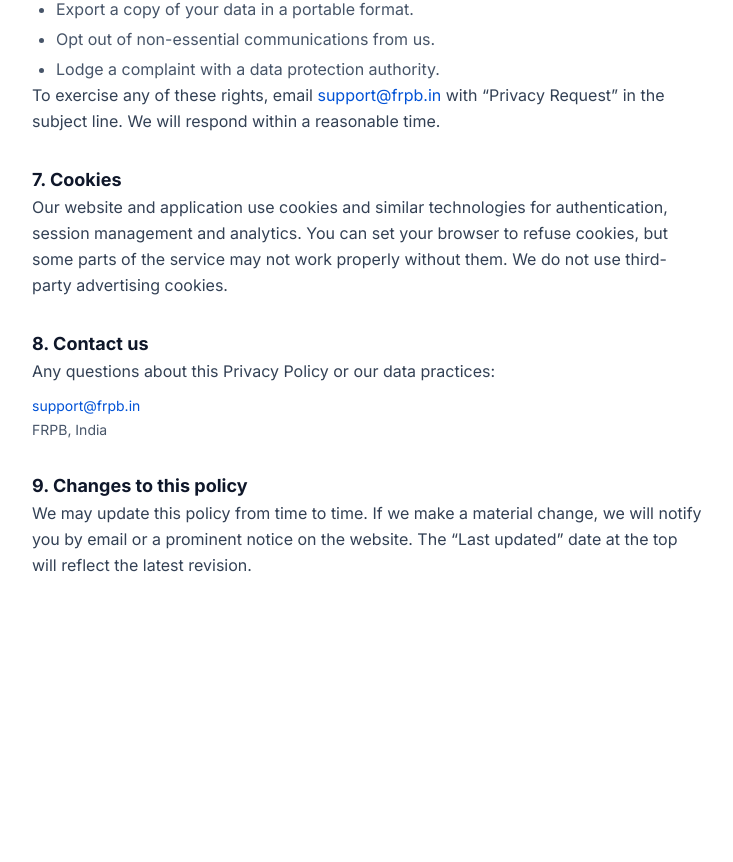
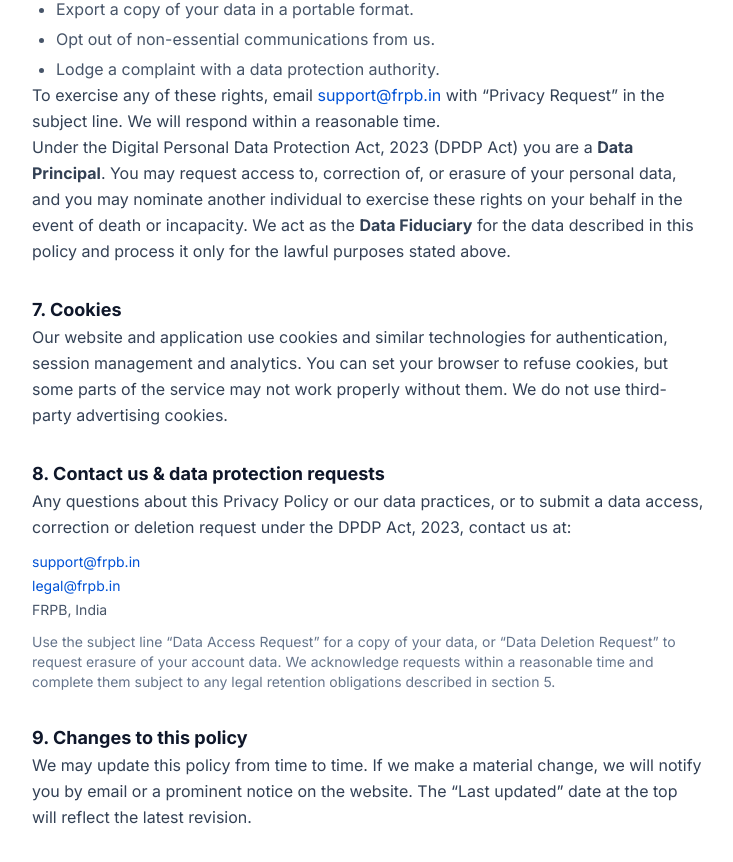
Before and after one commit to Zapcart/FRPB, a Next.js app in the folder apps/web/: page /privacy in a window 1280 px wide. Shown: the part 1873-2735 px from the top of the page, without its empty margins (272-1005 px from the left). Before the commit the page ends 2531 px from the top, so only its background shows below. Built offline with nearby package versions, Linux system fonts and the light colour scheme; no server answers.

Commit message:
legal: add footer disclaimer, privacy contact, and update release asset links

```diff
--- a/apps/web/src/app/downloads/page.tsx
+++ b/apps/web/src/app/downloads/page.tsx
@@ -17,6 +17,11 @@ import {
   SMARTSCREEN_NOTICE,
   resolveInstallerUrl,
 } from "@/config/download";
+import {
+  LEGAL_DISCLAIMER,
+  SUPPORT_EMAIL,
+  mailtoHref,
+} from "@/config/legal";
 
 export const metadata = pageMetadata({
   title: "Download FRPB for Windows 10/11",
@@ -202,17 +207,29 @@ export default function DownloadsPage() {
 
       {/* ================= FOOTER ================= */}
       <footer className="border-t border-slate-200 bg-white">
-        <div className="mx-auto flex max-w-5xl flex-col items-center justify-between gap-3 px-6 py-6 sm:flex-row">
+        <div className="mx-auto max-w-5xl px-6 py-6">
+          {/* DPDP / legal disclaimer — small print, kept visually subtle. */}
+          <p className="text-xs leading-relaxed text-slate-400">
+            {LEGAL_DISCLAIMER}
+          </p>
+          <div className="mt-4 flex flex-col items-center justify-between gap-3 sm:flex-row">
             <p className="text-xs text-slate-400">
               © {new Date().getFullYear()} FRPB. All rights reserved.
             </p>
-          <div className="flex items-center gap-4 text-xs text-slate-500">
+            <div className="flex flex-wrap items-center justify-center gap-x-4 gap-y-2 text-xs text-slate-500">
               <Link href="/" className="transition hover:text-slate-900">
                 Home
               </Link>
               <Link href="/pricing" className="transition hover:text-slate-900">
                 Pricing
               </Link>
+              <a
+                href={mailtoHref(SUPPORT_EMAIL)}
+                className="transition hover:text-slate-900"
+              >
+                {SUPPORT_EMAIL}
+              </a>
+            </div>
           </div>
         </div>
       </footer>
--- a/apps/web/src/app/page.tsx
+++ b/apps/web/src/app/page.tsx
@@ -35,6 +35,12 @@ import {
 } from "lucide-react";
 import { PLANS } from "@frpb/shared";
 import { resolveInstallerUrl } from "@/config/download";
+import {
+  LEGAL_DISCLAIMER,
+  LEGAL_EMAIL,
+  SUPPORT_EMAIL,
+  mailtoHref,
+} from "@/config/legal";
 import SmoothScrollLink from "@/components/smooth-scroll-link";
 import JsonLd from "@/components/seo/json-ld";
 import FaqSection from "@/components/faq-section";
@@ -891,14 +897,31 @@ export default function HomePage() {
             </div>
           </div>
 
-          <div className="mt-12 flex flex-col items-center justify-between gap-4 border-t border-slate-200/80 pt-8 sm:flex-row">
+          {/* DPDP / legal disclaimer — site-wide small print. */}
+          <p className="mt-10 max-w-4xl text-xs leading-relaxed text-slate-400">
+            {LEGAL_DISCLAIMER}
+          </p>
+
+          <div className="mt-6 flex flex-col items-center justify-between gap-4 border-t border-slate-200/80 pt-8 sm:flex-row">
             <p className="text-xs text-slate-400">
               © {new Date().getFullYear()} FRPB. All rights reserved.
             </p>
-            <p className="flex items-center gap-1.5 text-xs text-slate-400">
-              <Mail className="h-3.5 w-3.5" />
-              support@frpb.in
-            </p>
+            <div className="flex flex-wrap items-center justify-center gap-x-4 gap-y-1 text-xs text-slate-400">
+              <a
+                href={mailtoHref(SUPPORT_EMAIL)}
+                className="flex items-center gap-1.5 transition hover:text-slate-600"
+              >
+                <Mail className="h-3.5 w-3.5" />
+                {SUPPORT_EMAIL}
+              </a>
+              <a
+                href={mailtoHref(LEGAL_EMAIL)}
+                className="flex items-center gap-1.5 transition hover:text-slate-600"
+              >
+                <Mail className="h-3.5 w-3.5" />
+                {LEGAL_EMAIL}
+              </a>
+            </div>
           </div>
         </div>
       </footer>
--- a/apps/web/src/app/pricing/page.tsx
+++ b/apps/web/src/app/pricing/page.tsx
@@ -38,6 +38,12 @@ import {
   resolveDefaultCurrency,
   storeCurrency,
 } from "@/lib/checkout/currency";
+import {
+  LEGAL_DISCLAIMER,
+  LEGAL_EMAIL,
+  SUPPORT_EMAIL,
+  mailtoHref,
+} from "@/config/legal";
 import {
   DUAL_PLANS,
   formatDualInr,
@@ -479,8 +485,27 @@ export default function PricingPage() {
         />
       </main>
 
-      <footer className="border-t border-slate-200 bg-slate-50/70 py-8 text-center text-sm text-slate-500">
-        © {new Date().getFullYear()} FRPB · support@frpb.in
+      <footer className="border-t border-slate-200 bg-slate-50/70 px-6 py-8 text-center text-sm text-slate-500">
+        {/* DPDP / legal disclaimer — site-wide small print. */}
+        <p className="mx-auto max-w-4xl text-xs leading-relaxed text-slate-400">
+          {LEGAL_DISCLAIMER}
+        </p>
+        <p className="mt-4 text-xs text-slate-500">
+          © {new Date().getFullYear()} FRPB ·{" "}
+          <a
+            href={mailtoHref(SUPPORT_EMAIL)}
+            className="transition hover:text-slate-900"
+          >
+            {SUPPORT_EMAIL}
+          </a>{" "}
+          ·{" "}
+          <a
+            href={mailtoHref(LEGAL_EMAIL)}
+            className="transition hover:text-slate-900"
+          >
+            {LEGAL_EMAIL}
+          </a>
+        </p>
       </footer>
     </div>
   );
--- a/apps/web/src/app/privacy/page.tsx
+++ b/apps/web/src/app/privacy/page.tsx
@@ -3,6 +3,12 @@
 // use it, and how long we keep it, written for a lay customer in plain English.
 
 import { pageMetadata } from "@/lib/seo";
+import {
+  LEGAL_EMAIL,
+  LEGAL_LOCATION,
+  SUPPORT_EMAIL,
+  mailtoHref,
+} from "@/config/legal";
 
 export const metadata = pageMetadata({
   title: "Privacy Policy",
@@ -188,13 +194,22 @@ export default function PrivacyPolicyPage() {
             <p>
               To exercise any of these rights, email{" "}
               <a
-                href="mailto:support@frpb.in"
+                href={mailtoHref(SUPPORT_EMAIL)}
                 className="text-brand-600 hover:underline"
               >
-                support@frpb.in
+                {SUPPORT_EMAIL}
               </a>{" "}
               with “Privacy Request” in the subject line. We will respond within a
               reasonable time.
+            </p>
+            <p>
+              Under the Digital Personal Data Protection Act, 2023 (DPDP Act) you
+              are a <strong>Data Principal</strong>. You may request access to,
+              correction of, or erasure of your personal data, and you may nominate
+              another individual to exercise these rights on your behalf in the
+              event of death or incapacity. We act as the{" "}
+              <strong>Data Fiduciary</strong> for the data described in this policy
+              and process it only for the lawful purposes stated above.
             </p>
           </section>
 
@@ -210,20 +225,34 @@ export default function PrivacyPolicyPage() {
 
           <section>
             <h2 className="text-lg font-bold text-ink">
-              8. Contact us
+              8. Contact us & data protection requests
             </h2>
             <p>
-              Any questions about this Privacy Policy or our data practices:
+              Any questions about this Privacy Policy or our data practices, or to
+              submit a data access, correction or deletion request under the DPDP
+              Act, 2023, contact us at:
             </p>
             <div className="mt-3 flex flex-col gap-1 text-sm text-slate-600">
               <a
-                href="mailto:support@frpb.in"
+                href={mailtoHref(SUPPORT_EMAIL)}
                 className="text-brand-600 hover:underline"
               >
-                support@frpb.in
+                {SUPPORT_EMAIL}
               </a>
-              <p>FRPB, India</p>
+              <a
+                href={mailtoHref(LEGAL_EMAIL)}
+                className="text-brand-600 hover:underline"
+              >
+                {LEGAL_EMAIL}
+              </a>
+              <p>{LEGAL_LOCATION}</p>
             </div>
+            <p className="mt-3 text-sm text-slate-500">
+              Use the subject line “Data Access Request” for a copy of your data, or
+              “Data Deletion Request” to request erasure of your account data. We
+              acknowledge requests within a reasonable time and complete them
+              subject to any legal retention obligations described in section 5.
+            </p>
           </section>
 
           <section>
--- a/apps/web/src/components/brand-landing-page.tsx
+++ b/apps/web/src/components/brand-landing-page.tsx
@@ -32,6 +32,7 @@ import {
   SMARTSCREEN_NOTICE,
   resolveInstallerUrl,
 } from "@/config/download";
+import { LEGAL_DISCLAIMER, SUPPORT_EMAIL, mailtoHref } from "@/config/legal";
 import {
   softwareApplicationSchema,
   faqPageSchema,
@@ -217,11 +218,16 @@ export default function BrandLandingPage({ content }: { content: BrandPageConten
 
       {/* ================= FOOTER ================= */}
       <footer className="border-t border-slate-200 bg-white">
-        <div className="mx-auto flex max-w-5xl flex-col items-center justify-between gap-3 px-6 py-6 sm:flex-row">
+        <div className="mx-auto max-w-5xl px-6 py-6">
+          {/* DPDP / legal disclaimer — small print, kept visually subtle. */}
+          <p className="text-xs leading-relaxed text-slate-400">
+            {LEGAL_DISCLAIMER}
+          </p>
+          <div className="mt-4 flex flex-col items-center justify-between gap-3 sm:flex-row">
             <p className="text-xs text-slate-400">
               © {new Date().getFullYear()} FRPB. All rights reserved.
             </p>
-          <div className="flex items-center gap-4 text-xs text-slate-500">
+            <div className="flex flex-wrap items-center justify-center gap-x-4 gap-y-2 text-xs text-slate-500">
               <Link href="/" className="transition hover:text-slate-900">
                 Home
               </Link>
@@ -231,6 +237,13 @@ export default function BrandLandingPage({ content }: { content: BrandPageConten
               <Link href="/pricing" className="transition hover:text-slate-900">
                 Pricing
               </Link>
+              <a
+                href={mailtoHref(SUPPORT_EMAIL)}
+                className="transition hover:text-slate-900"
+              >
+                {SUPPORT_EMAIL}
+              </a>
+            </div>
           </div>
         </div>
       </footer>
--- /dev/null
+++ b/apps/web/src/config/legal.ts
@@ -0,0 +1,33 @@
+/**
+ * FRPB — Central legal & compliance configuration.
+ *
+ * Single source of truth for the site-wide legal disclaimer and the contact
+ * addresses required by the Digital Personal Data Protection (DPDP) Act, 2023.
+ *
+ * Keeping this here (mirroring `config/download.ts`) means the disclaimer and
+ * support/legal addresses are defined once and reused by every footer and the
+ * privacy policy, so a future edit never has to be hunted down across files.
+ */
+
+/** Support mailbox — general help, account and product queries. */
+export const SUPPORT_EMAIL = "support@frpb.in";
+
+/** Legal/privacy mailbox — DPDP data-access, correction and erasure requests. */
+export const LEGAL_EMAIL = "legal@frpb.in";
+
+/** Postal jurisdiction shown alongside the contact addresses. */
+export const LEGAL_LOCATION = "FRPB, India";
+
+/**
+ * Small-print disclaimer rendered in every site footer. FRPB is a recovery
+ * utility, so we state plainly that it is intended only for authorised device
+ * owners / certified technicians and that bypassing protections on
+ * unauthorised devices is prohibited.
+ */
+export const LEGAL_DISCLAIMER =
+  "Disclaimer: FRPB is a device recovery utility intended strictly for authorized device owners and certified repair technicians. Users must own or have legal authorization for the devices they service. Use of FRPB to bypass security protections on unauthorized devices is strictly prohibited.";
+
+/** Convenience: `mailto:` href for a given address. */
+export function mailtoHref(email: string): string {
+  return `mailto:${email}`;
+}
```
Lines whose indentation alone changed are shown as unchanged.
